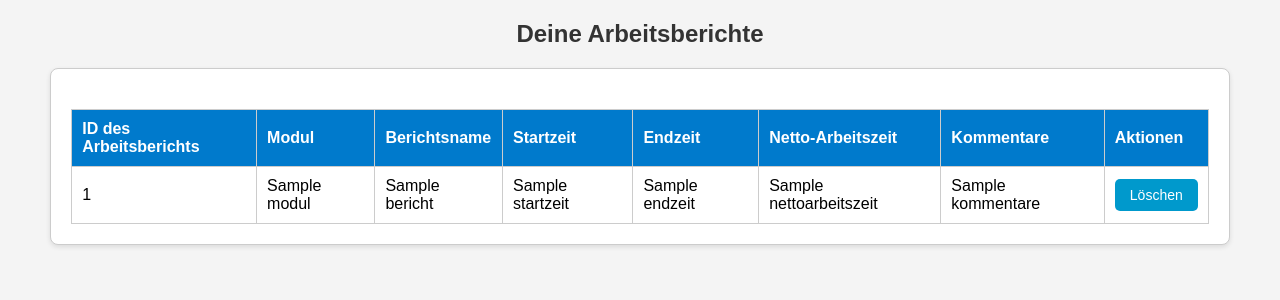
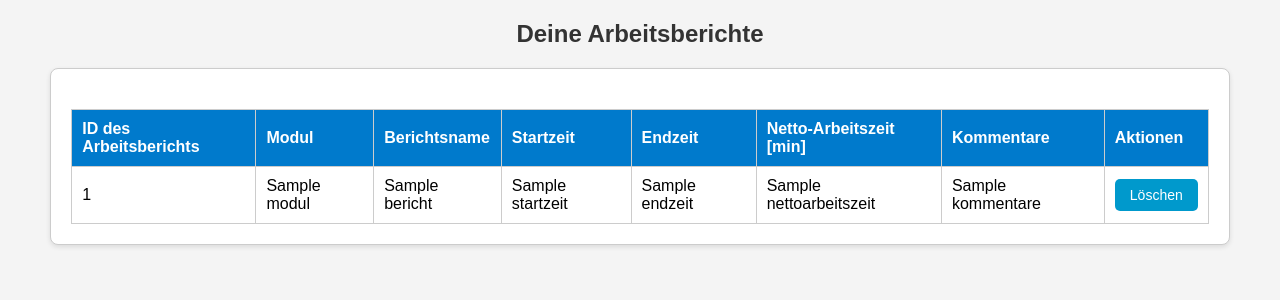
Before and after one commit to Fiegl/Sys1-Projekt-DVM2023, a Django app: template meine_app/templates/meine_app/arbeitsberichte_anzeigen.html in a window 1280 px wide. Shown: the part 66-366 px from the top of the page. Run offline with Django 3.2, Linux system fonts and the light colour scheme; the template is opened without the code that fills it: most values are stand-ins (such as "Sample title", 1, 10 or a date in 2020); parts of the project's set-up code (start-up, migrations or seed data) failed here and were passed over.

Commit message:
Update arbeitsberichte_anzeigen.html

```diff
--- a/meine_app/templates/meine_app/arbeitsberichte_anzeigen.html
+++ b/meine_app/templates/meine_app/arbeitsberichte_anzeigen.html
@@ -23,7 +23,7 @@
                         <th>Berichtsname</th>
                         <th>Startzeit</th>
                         <th>Endzeit</th>
-                        <th>Netto-Arbeitszeit</th>
+                        <th>Netto-Arbeitszeit [min]</th>
                         <th>Kommentare</th>
                         <th>Aktionen</th>
                     </tr>
```
